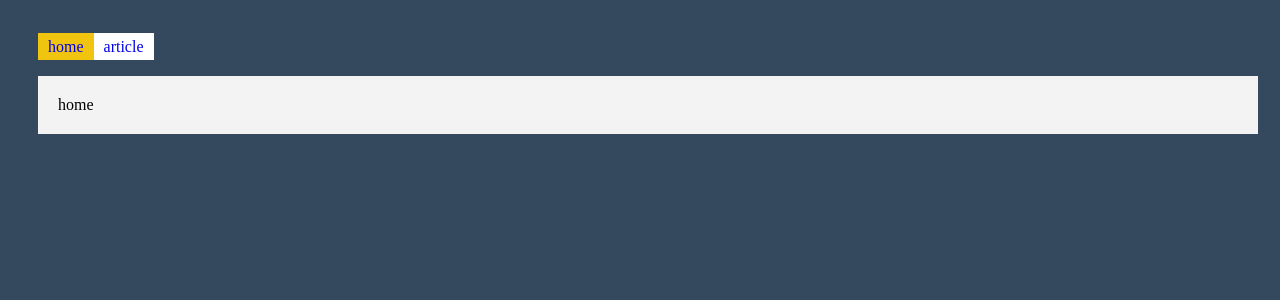
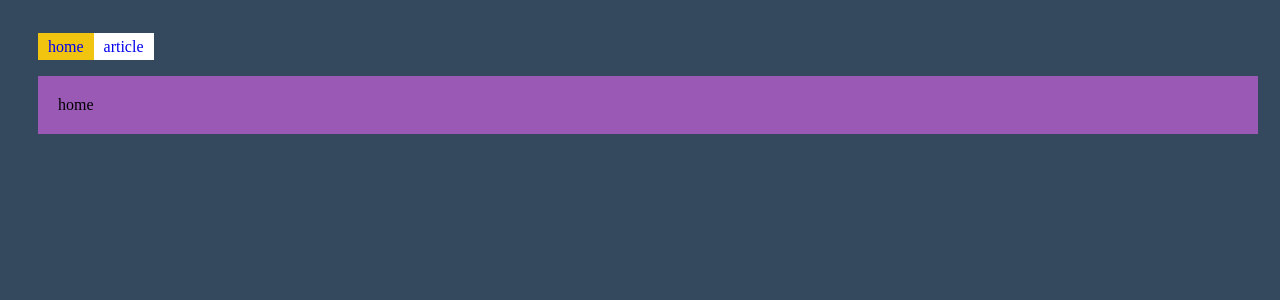
Before and after one commit to Latrevion/hdNewRouter, a Vue app in the folder vue/: page / in a window 1280 px wide. Shown: the top 300 px of the page. Built offline with nearby package versions, Linux system fonts and the light colour scheme.

Commit message:
Dynamically style pages based on meta

```diff
--- a/vue/src/App.vue
+++ b/vue/src/App.vue
@@ -7,9 +7,15 @@ import Navigation from "./components/Navigation.vue"
     <template #default>
       <div>
         <Navigation class='navigation'></Navigation>
-        <div class="router-view">
-          <router-view></router-view>
-        </div>
+<!--        <div class="router-view">-->
+<!--          <router-view></router-view>-->
+<!--        </div>-->
+
+        <router-view #default="{route,Component}">
+          <div :class="route.meta?.class">
+            <component :is="Component"></component>
+          </div>
+        </router-view>
       </div>
     </template>
   </suspense>
@@ -18,14 +24,15 @@ import Navigation from "./components/Navigation.vue"
 <style lang="scss" scoped>
 .navigation {
   margin-bottom: 20px;
-
-  a {
-    margin-right: 20px;
-  }
 }
 
-.router-view {
+.home {
+  background-color: #9b59b6;
+  padding: 20px;
+}
+.article{
   background-color: #f3f3f3;
   padding: 20px;
 }
+
 </style>
--- a/vue/src/components/Navigation.vue
+++ b/vue/src/components/Navigation.vue
@@ -1,6 +1,4 @@
 <script setup>
-
-
 </script>
 
 <template>
--- a/vue/src/router/index.js
+++ b/vue/src/router/index.js
@@ -9,11 +9,13 @@ const router = createRouter({
   routes:[{
     path:'/',
     name:'home',
+    meta:{class:'home'},
     component:Home
   },
     {
       path:'/article',
       name:'article',
+      meta:{class: 'article'},
       component:Article
     }
   ]
```
